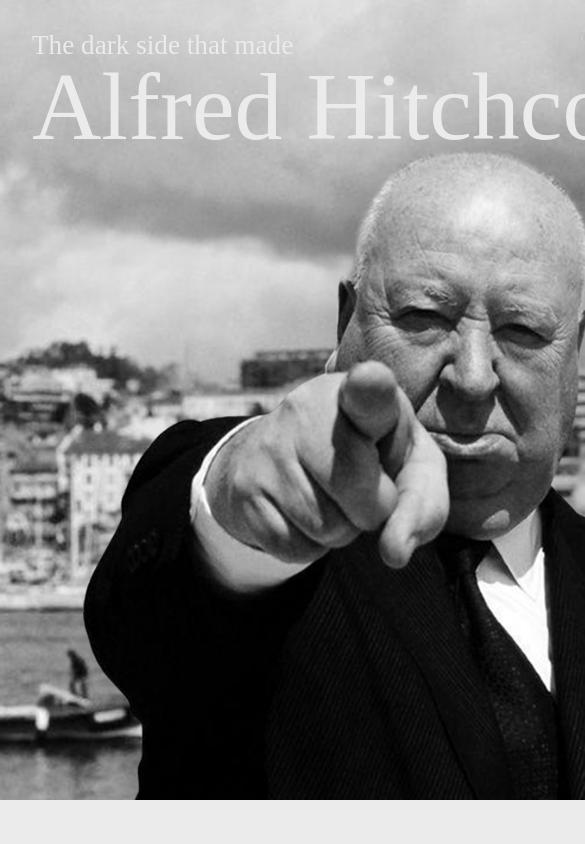
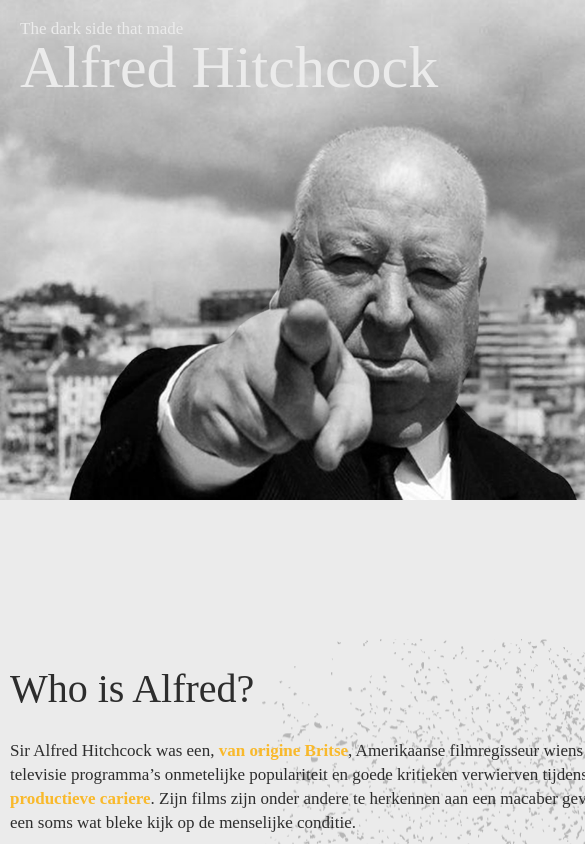
Before and after one commit to Lenkaaad/Vertigo, a React app: page / in a window 390 px wide. Shown: the top 844 px of the page, 585 px wide, since content can reach past the window. Built offline with nearby package versions, Linux system fonts and the light colour scheme.

Commit message:
changes removed

```diff
--- a/src/css/style.css
+++ b/src/css/style.css
@@ -1068,9 +1068,9 @@
 
 @media (max-width: 32rem) {
 
-  html {
+  /* html {
     font-size: 100%;
-  }
+  } */
 
     .intro {
     padding-top: 0;
--- a/src/index.html
+++ b/src/index.html
@@ -230,7 +230,7 @@
               assets/img/mother-350w.png 350w,
               assets/img/mother-175w.png 175w"
 
-              sizes="(min-width: 100px) 45vw"
+              sizes="(min-width: 100px) 100vw"
 
               />
 
```
